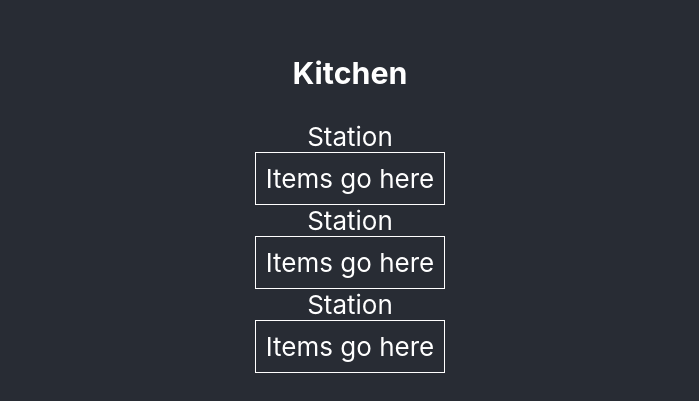
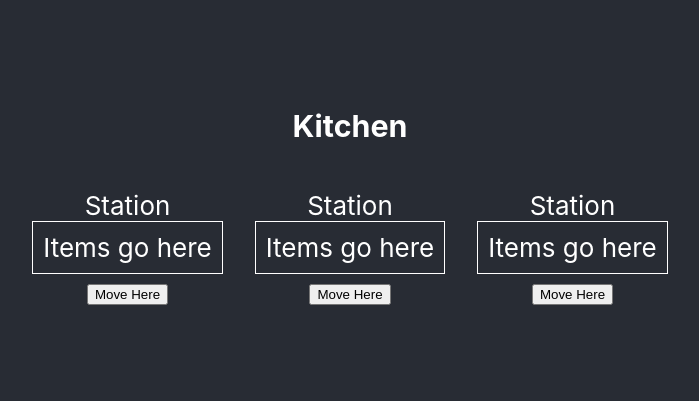
Before and after one commit to unoti/kitchenproto, a React (Create React App) app: page / in a window 1280 px wide. Shown: the part 201-602 px from the top of the page, without its empty margins (290-989 px from the left). Built offline with nearby package versions, Linux system fonts and the light colour scheme.

Commit message:
add components

```diff
--- a/public/index.html
+++ b/public/index.html
@@ -6,8 +6,8 @@
     <meta name="viewport" content="width=device-width, initial-scale=1" />
     <meta name="theme-color" content="#000000" />
     <meta
-      name="description"
-      content="Web site created using create-react-app"
+      name="Kitchen Prototype"
+      content="Web site for Kitchen React Prototype"
     />
     <link rel="apple-touch-icon" href="%PUBLIC_URL%/logo192.png" />
     <!--
--- a/src/App.css
+++ b/src/App.css
@@ -1,16 +1,5 @@
 .App {
   text-align: center;
-}
-
-.App-logo {
-  height: 40vmin;
-  pointer-events: none;
-}
-
-@media (prefers-reduced-motion: no-preference) {
-  .App-logo {
-    animation: App-logo-spin infinite 20s linear;
-  }
 }
 
 .App-header {
@@ -28,11 +17,12 @@
   color: #61dafb;
 }
 
-@keyframes App-logo-spin {
-  from {
-    transform: rotate(0deg);
-  }
-  to {
-    transform: rotate(360deg);
-  }
+.station-items {
+  border: 1px solid;
+  padding: 10px 10px 10px 10px;
 }
+
+.station {
+  float: left;
+  margin: 1rem 1rem 1rem 1rem;
+}
--- a/src/components/kitchen.js
+++ b/src/components/kitchen.js
@@ -4,9 +4,11 @@ export default function Kitchen() {
     return <>
         <div className="kitchen">
             <h3>Kitchen</h3>
-            <Station />
-            <Station />
-            <Station />
+            <div className="station-container">
+                <Station />
+                <Station />
+                <Station />
+            </div>
         </div>
     </>
 }
--- /dev/null
+++ b/src/components/posbutton.js
@@ -0,0 +1,3 @@
+export default function PosButton() {
+    return <button>Move Here</button>
+}
--- a/src/components/station.js
+++ b/src/components/station.js
@@ -1,6 +1,9 @@
+import PosButton  from "./posbutton"
+
 export default function Station() {
     return <div className="station">
         <div className="station-title">Station</div>
         <div className="station-items">Items go here</div>
+        <PosButton />
     </div>
 }
--- a/src/index.css
+++ b/src/index.css
@@ -11,8 +11,3 @@ code {
   font-family: source-code-pro, Menlo, Monaco, Consolas, 'Courier New',
     monospace;
 }
-
-.station-items {
-  border: 1px solid;
-  padding: 10px 10px 10px 10px;
-}
```
